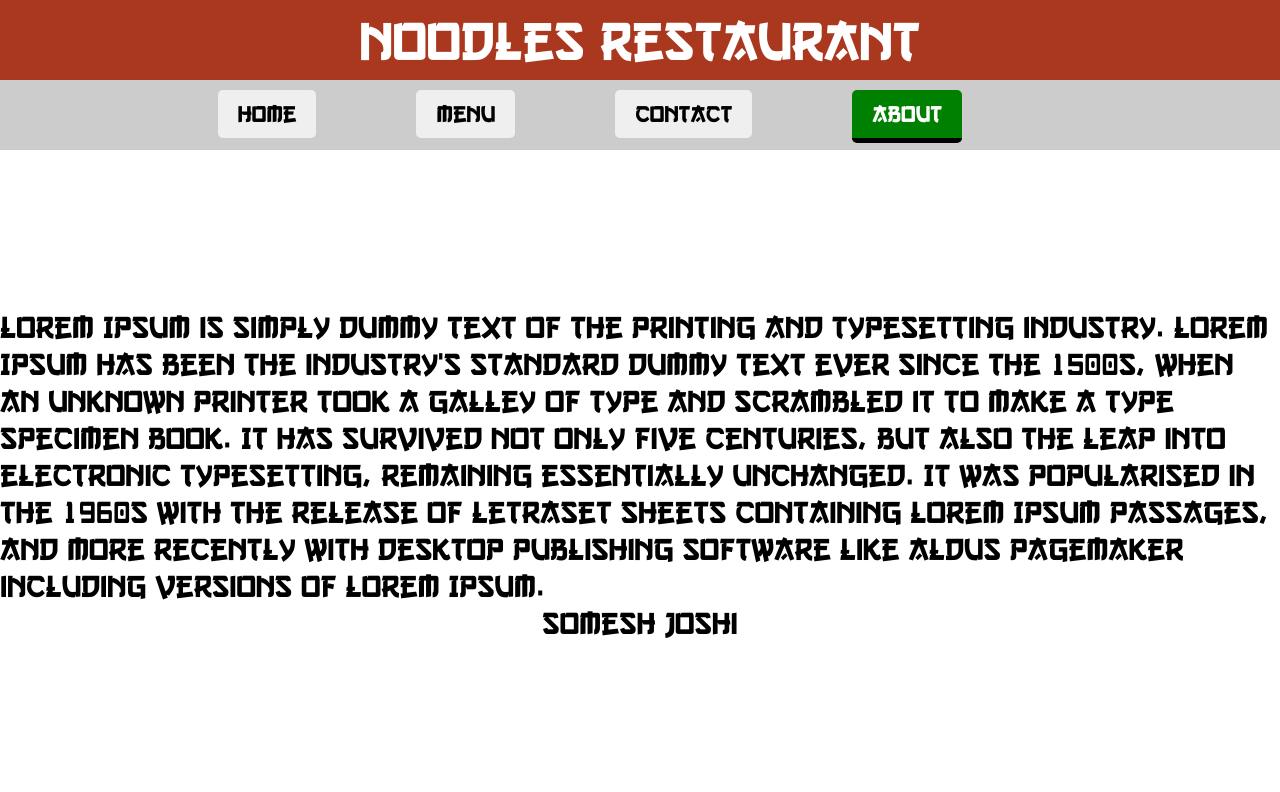
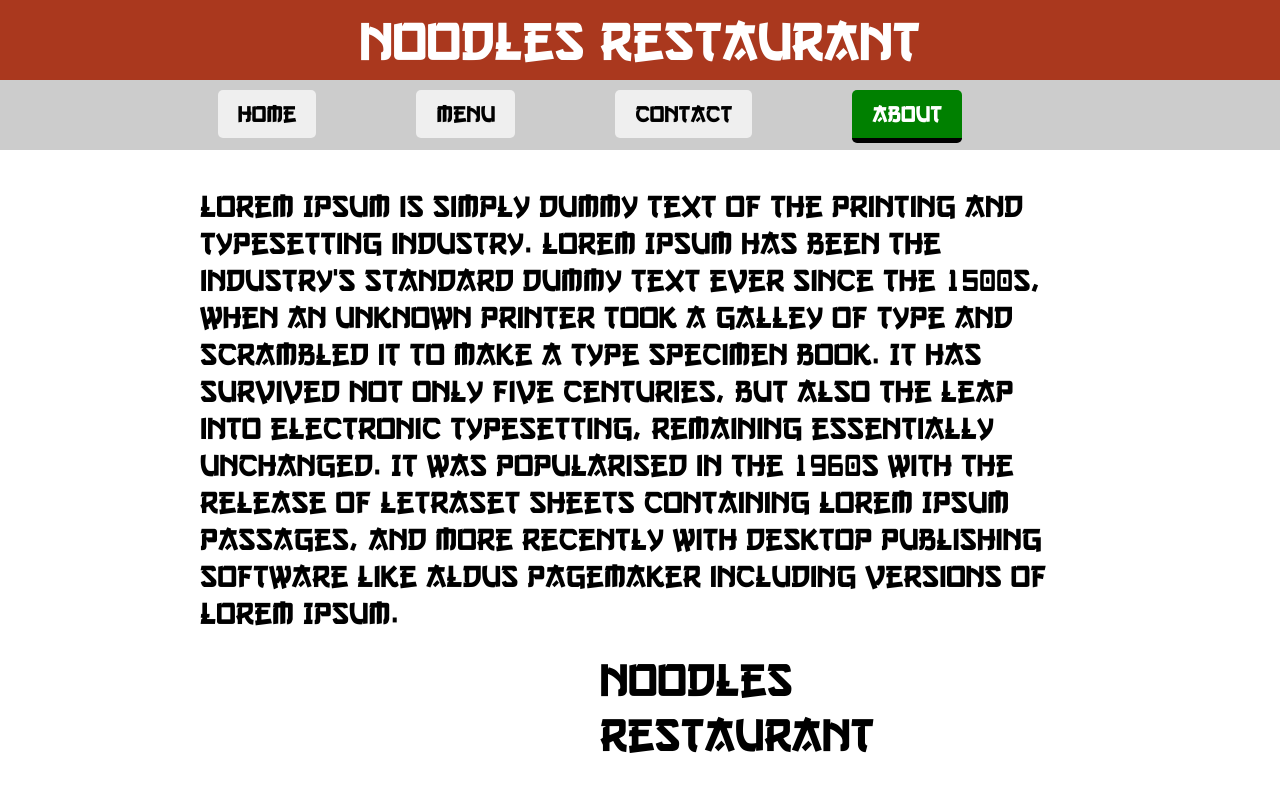
Before and after one commit to Somesh1007/odin-restaurant, a website built with webpack: page dist/index.html in a window 1280 px wide. Both pictures are taken after a click on the button "About". Built offline with Linux system fonts and the light colour scheme.

Commit message:
Add final CSS styling

```diff
--- a/src/about.js
+++ b/src/about.js
@@ -14,7 +14,7 @@ export function loadAbout() {
 
     const aboutFooter = document.createElement('div')
     aboutFooter.classList.add('about-footer')
-    aboutFooter.textContent = `Somesh Joshi`
+    aboutFooter.textContent = `Noodles Restaurant`
 
     about.appendChild(aboutHistory)
     about.appendChild(aboutFooter)
--- a/src/styles.css
+++ b/src/styles.css
@@ -161,7 +161,19 @@ button {
 }
 
 .contact-map {
+    margin-top: 30px;
     border-radius: 5px;
     height: 400px;
     width: 500px;
 }
+
+.about {
+    padding-left: 200px;
+    padding-right: 200px;
+}
+
+.about-footer {
+    margin-top: 20px;
+    font-size: 3rem;
+    padding-left: 400px;
+}
```
Also changed, not shown: dist/index.html, dist/main.js.
